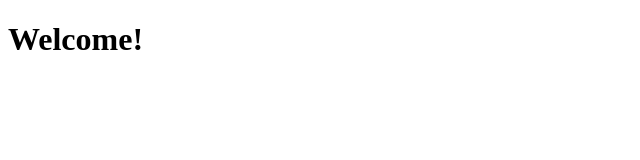
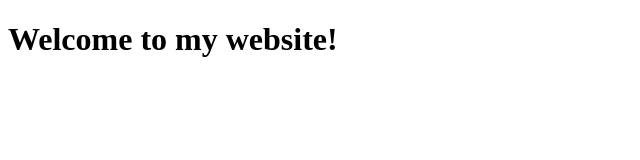
Before and after one commit to jeffrey-fu/baojiaxitong, a plain HTML site: page index.html in a window 1280 px wide. Shown: the whole page, without its empty margins (0-640 px from the left). Drawn offline with Linux system fonts and the light colour scheme.

Commit message:
Second commit

```diff
--- a/index.html
+++ b/index.html
@@ -5,7 +5,7 @@
 </head>
 <body>
 	<h1>
-		Welcome!
+		Welcome to my website!
 	</h1>
 </body>
 </html>
```
Also changed, not shown: README.md (added).
